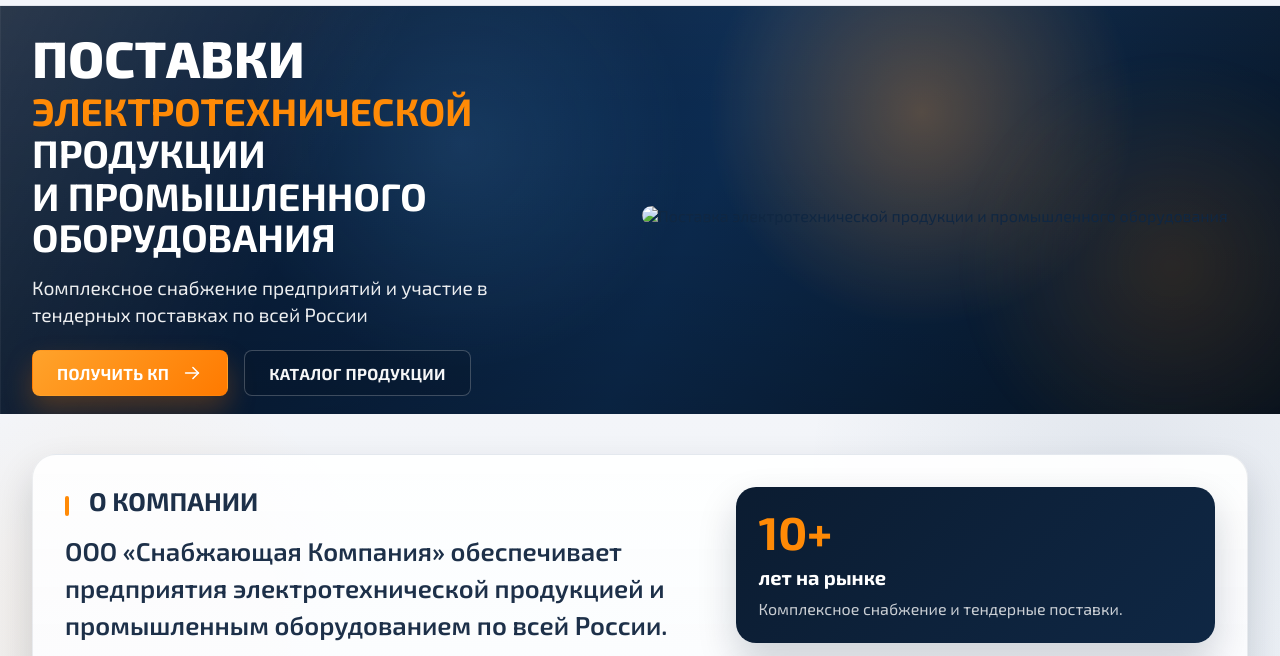
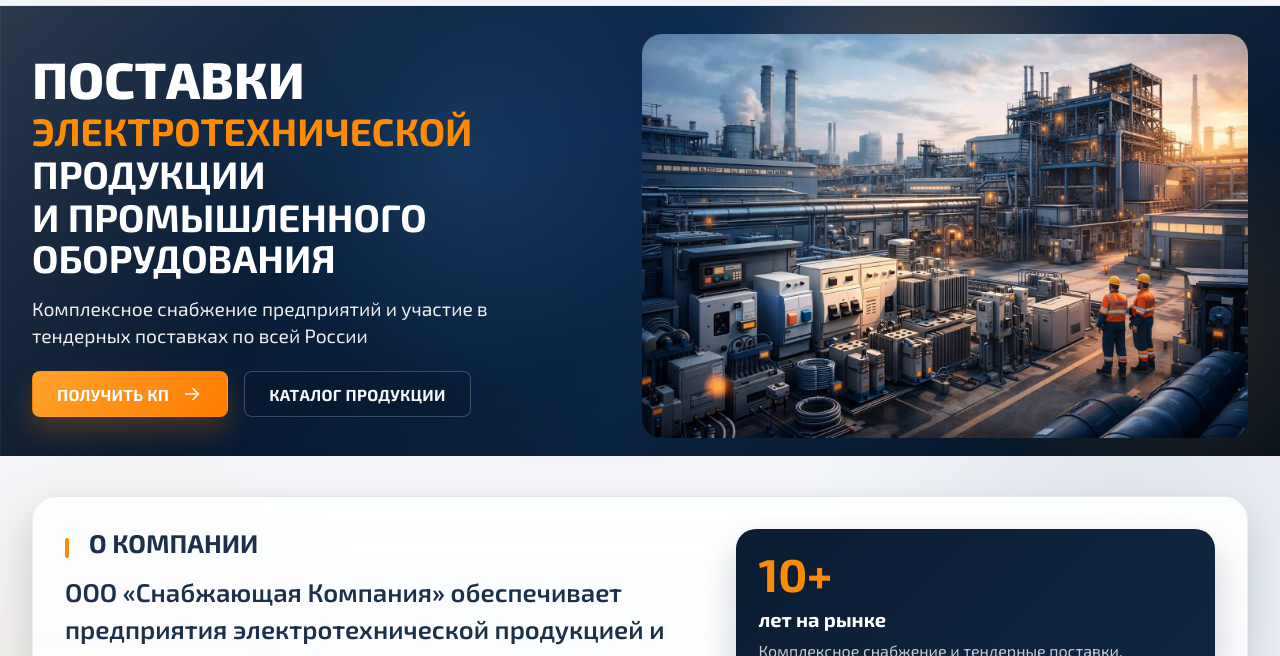
Before and after one commit to rez1dennt/supply-company, a plain HTML site: page index.html in a window 1280 px wide. Shown: the part 79-735 px from the top of the page. Drawn offline with Linux system fonts and the light colour scheme; the site is published under a folder, as on GitHub Pages, so addresses that start at the root find nothing.

Commit message:
доработка фотки

```diff
--- a/index.html
+++ b/index.html
@@ -58,7 +58,7 @@
           </div>
 
          <div class="hero-visual">
-            <img class="hero-image" src="/images/hero-image.webp" alt="Поставка электротехнической продукции и промышленного оборудования">
+            <img class="hero-image" src="./images/hero-image.webp" alt="Поставка электротехнической продукции и промышленного оборудования">
           </div>
          </div>
 
```
